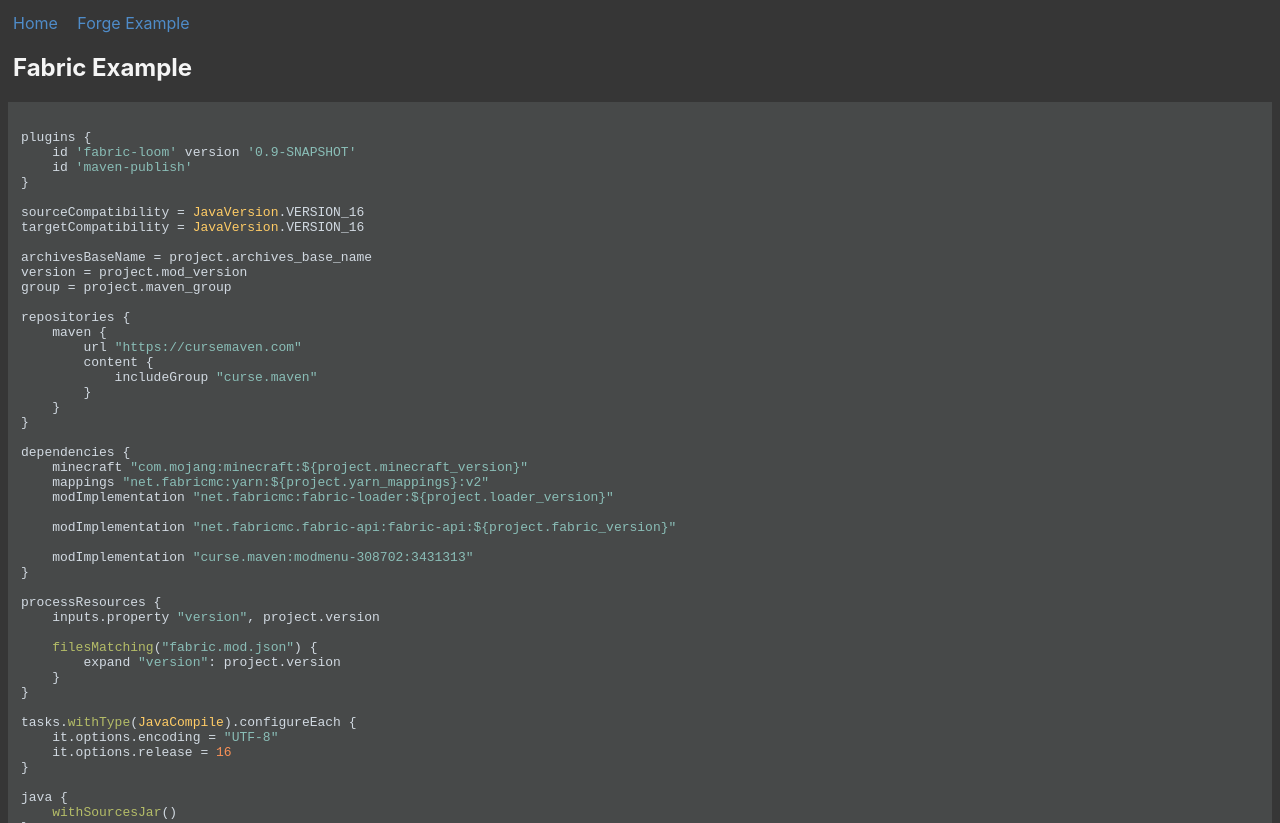
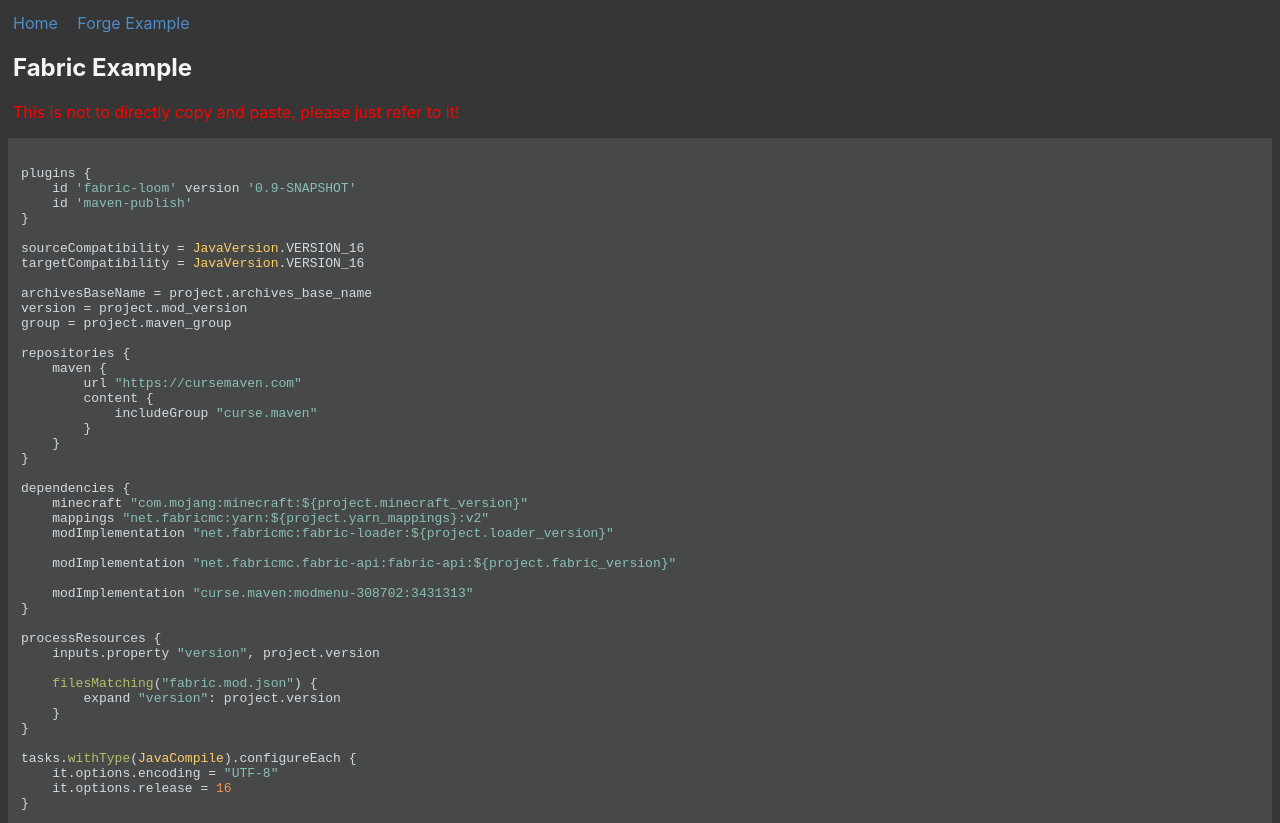
Before and after one commit to Wyn-Price/CurseMaven, a website: page public/fabric.html in a window 1280 px wide. Shown: the top 823 px of the page. Drawn offline with nearby package versions, Linux system fonts and the light colour scheme.

Commit message:
Added copy-paste warning

```diff
--- a/public/fabric.html
+++ b/public/fabric.html
@@ -14,6 +14,7 @@
         <a style="padding-right: 15px" href="/">Home</a>
         <a href="/forge">Forge Example</a>
         <h2>Fabric Example</h2>
+        <p style="color: red">This is not to directly copy and paste, please just refer to it!</p>
     </div>
     <pre>
 <code>
```
Also changed, not shown: public/forge.html (+1 -0 lines).
